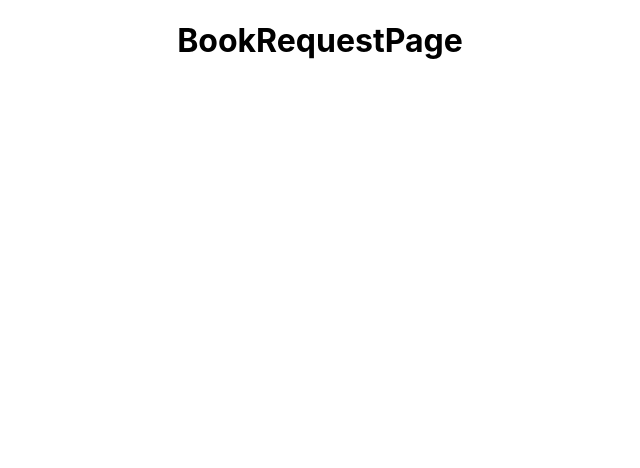
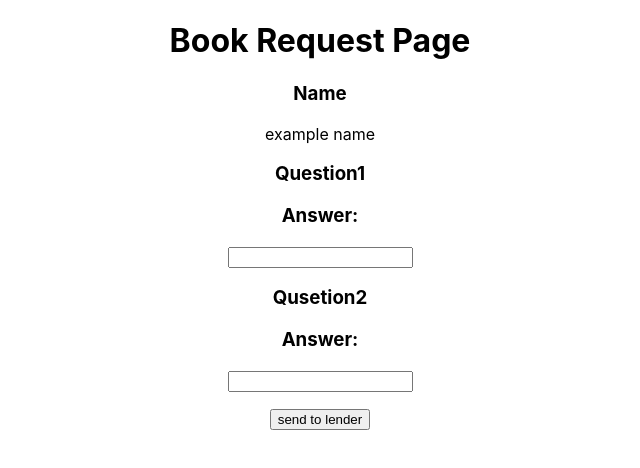
Before and after one commit to swsnu/swppfall2022-team8, a React (Create React App) app in the folder frontend/: page /book/1/request in a window 1280 px wide. Shown: the top 468 px of the page, without its empty margins (320-960 px from the left). Built offline with nearby package versions, Linux system fonts and the light colour scheme.

Commit message:
Update BookRequestPage.tsx

```diff
--- a/frontend/src/containers/BookRequestPage/BookRequestPage.tsx
+++ b/frontend/src/containers/BookRequestPage/BookRequestPage.tsx
@@ -1,7 +1,45 @@
+import { useState } from "react";
+import { useNavigate } from "react-router";
+import { isTaggedTemplateExpression } from "typescript";
+
+const questionsList = [
+  "Question1",
+  "Qusetion2",
+]
+
 const BookRequestPage = () => {
+  const navigate = useNavigate();
+  const [answers, setAnswers] = useState<Array<string>>([...Array(questionsList.length)].map(() => ""));
+  const sendButtonHandler = () => {
+    navigate("/chatting");
+  }
+
+  const answerChangeHandler = (id: number, value: string) => {
+    const cpy = [...answers];
+    cpy[id] = value;
+    setAnswers(cpy);
+  }
+
   return (
     <>
-      <h1>BookRequestPage</h1>
+      <h1>Book Request Page</h1>
+      <h3>Name</h3>
+      example name
+
+      {questionsList.map((q, i) => {
+        return(
+          <div key={`question_${i}`}>
+            <h3>{q}</h3>
+            <h3>Answer:</h3>
+            <input
+              value={answers[i]}
+              onChange={(event) => answerChangeHandler(i, event.target.value)}></input>
+          </div>
+        )
+      })}
+
+      <p></p>
+      <button onClick={() => sendButtonHandler()}>send to lender</button>
     </>
   );
 }
```
